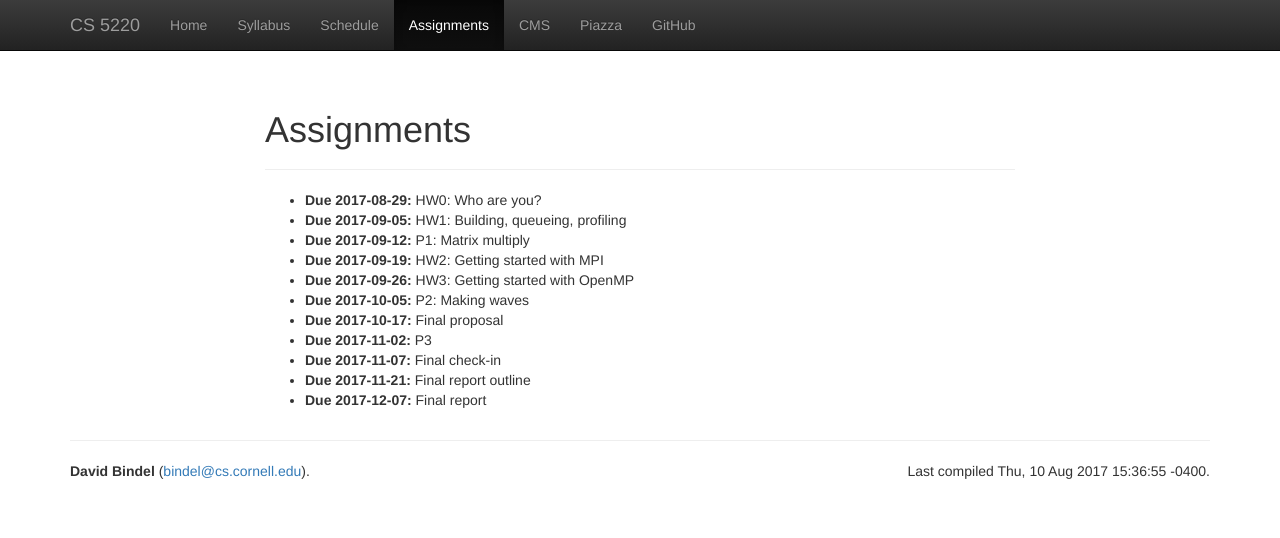
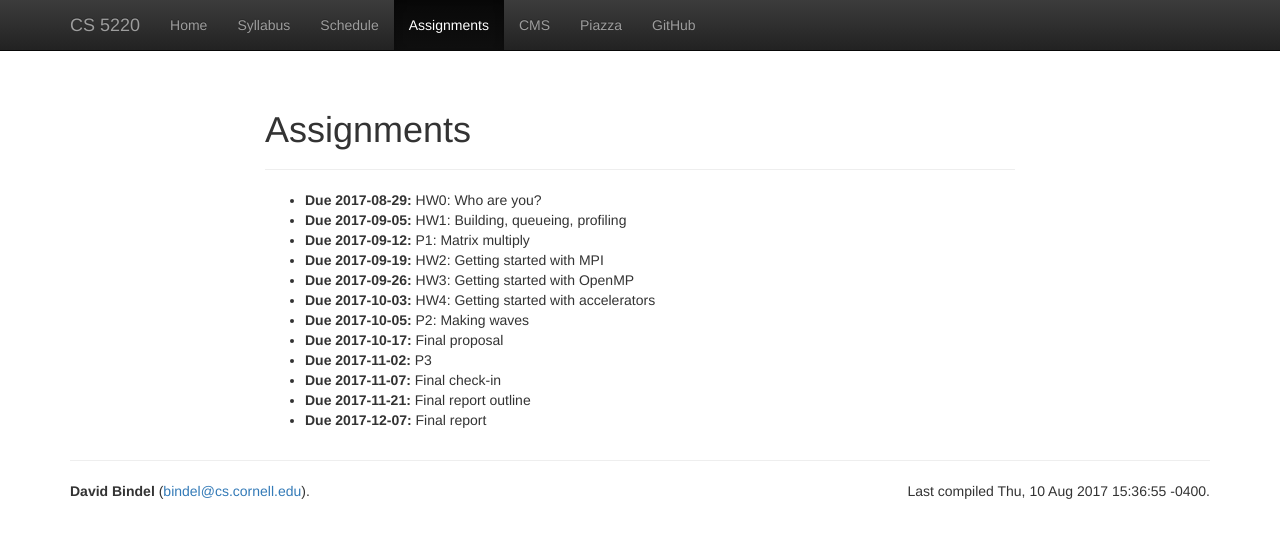
Before and after one commit to cornell-cs5220-f17/cs5220-f17, a Jekyll site: the page built from web/assignments.html, in a window 1280 px wide. Shown: the top 538 px of the page. Built offline with Jekyll 4.4.1, drawn with Linux system fonts in a browser that asks for light colours; nearby versions of some CDN libraries.

Commit message:
Update HW stuff.

```diff
--- a/web/_data/hw.yml
+++ b/web/_data/hw.yml
@@ -13,6 +13,9 @@
 -
   desc: "HW3: Getting started with OpenMP"
   due: 2017-09-26
+-
+  desc: "HW4: Getting started with accelerators"
+  due: 2017-10-03
 -
   desc: "P2: Making waves"
   due: 2017-10-05
--- a/web/_data/lectures.yml
+++ b/web/_data/lectures.yml
@@ -49,6 +49,7 @@
 -
   date: 2017-09-19
   info: Distributed memory programming
+  hw: HW2
 -
   date: 2017-09-21
   info: Distributed memory programming
@@ -59,6 +60,7 @@
 -
   date: 2017-09-26
   info: Shared memory programming
+  hw: HW3
 -
   date: 2017-09-28
   info: Shared memory programming
```
